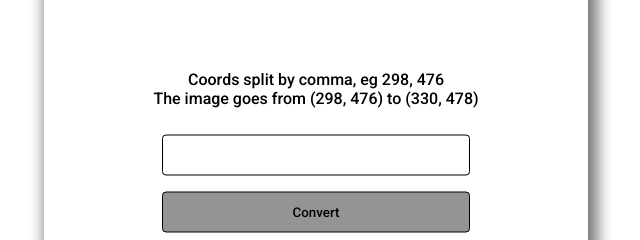
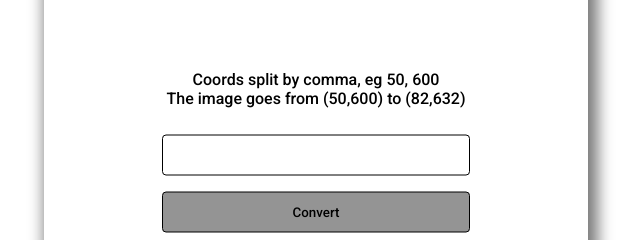
Before and after one commit to BuildTheEarth/buildtheearth.github.io, a plain HTML site: page index.html in a window 1280 px wide. Shown: the part 230-470 px from the top of the page, 324-964 px from the left. Drawn offline with Linux system fonts and the light colour scheme.

Commit message:
Mvoved... again

```diff
--- a/index.html
+++ b/index.html
@@ -66,8 +66,8 @@
       <div id="box">
         <img src="img6.png" />
         <h1>Build The Earth r/place</h1>
-        <p id="p2">Coords split by comma, eg 298, 476</p>
-        <p id="p3">The image goes from (298, 476) to  (330, 478)</p>
+        <p id="p2">Coords split by comma, eg 50, 600</p>
+        <p id="p3">The image goes from (50,600) to  (82,632)</p>
         <br /><input type="text" id="mytext" />
         <div id="createTextbox"></div>
         <input type="button" value="Convert" onClick="changeIt()" />
```
